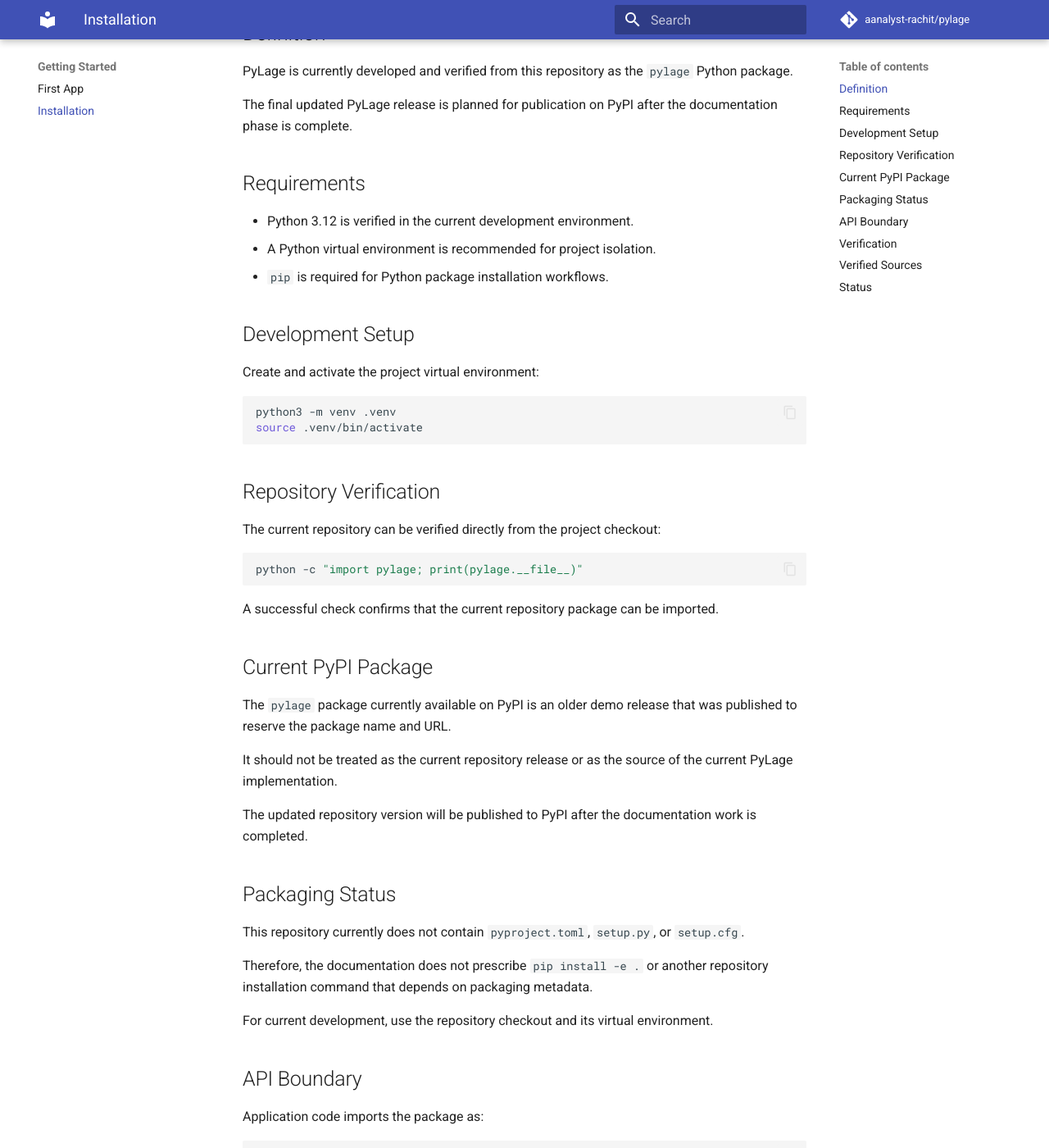
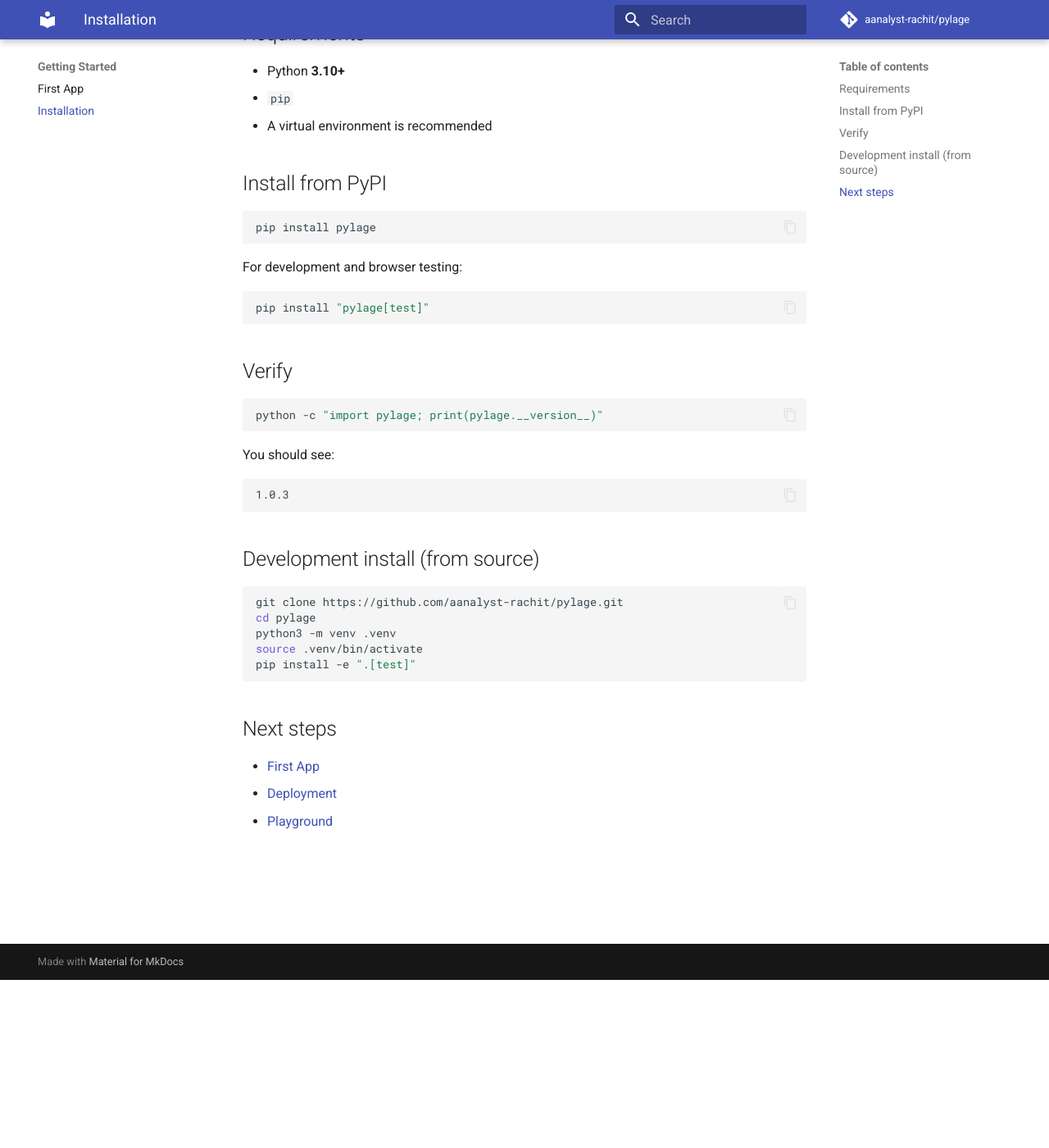
Before and after one commit to aanalyst-rachit/pylage, an MkDocs documentation site: the page built from docs/helper/installation.md, in a window 1280 px wide and 1400 px high, scrolled down 205 px. Shown: the whole window at 82% size. Built offline with MkDocs 1.6.1 and Material for MkDocs 9.7.7, drawn with Linux system fonts in a browser that asks for light colours; comment, search, counter and statistics services are not loaded; some of the changed text lies outside the part shown.

Commit message:
docs: polish public site for 1.0.3 release

````diff
--- a/docs/helper/installation.md
+++ b/docs/helper/installation.md
@@ -1,72 +1,47 @@
 # Installation
-
-## Definition
-
-PyLage is currently developed and verified from this repository as the `pylage` Python package.
-
-The final updated PyLage release is planned for publication on PyPI after the documentation phase is complete.
 
 ## Requirements
 
-- Python 3.12 is verified in the current development environment.
-- A Python virtual environment is recommended for project isolation.
-- `pip` is required for Python package installation workflows.
+- Python **3.10+**
+- `pip`
+- A virtual environment is recommended
 
-## Development Setup
-
-Create and activate the project virtual environment:
+## Install from PyPI
 
 ```bash
+pip install pylage
+```
+
+For development and browser testing:
+
+```bash
+pip install "pylage[test]"
+```
+
+## Verify
+
+```bash
+python -c "import pylage; print(pylage.__version__)"
+```
+
+You should see:
+
+```text
+1.0.3
+```
+
+## Development install (from source)
+
+```bash
+git clone https://github.com/aanalyst-rachit/pylage.git
+cd pylage
 python3 -m venv .venv
 source .venv/bin/activate
+pip install -e ".[test]"
 ```
 
-## Repository Verification
+## Next steps
 
-The current repository can be verified directly from the project checkout:
-
-```bash
-python -c "import pylage; print(pylage.__file__)"
-```
-
-A successful check confirms that the current repository package can be imported.
-
-## Current PyPI Package
-
-The `pylage` package currently available on PyPI is an older demo release that was published to reserve the package name and URL.
-
-It should not be treated as the current repository release or as the source of the current PyLage implementation.
-
-The updated repository version will be published to PyPI after the documentation work is completed.
-
-## Packaging Status
-
-This repository currently does not contain `pyproject.toml`, `setup.py`, or `setup.cfg`.
-
-Therefore, the documentation does not prescribe `pip install -e .` or another repository installation command that depends on packaging metadata.
-
-For current development, use the repository checkout and its virtual environment.
-
-## API Boundary
-
-Application code imports the package as:
-
-```python
-import pylage as pl
-```
-
-## Verification
-
-The current development checkout was verified with Python 3.12.3 and a successful `import pylage`.
-
-The separately installed PyPI `pylage` package was verified as an older demo release and is intentionally distinguished from the current repository version.
-
-## Verified Sources
-
-- `README.MD` — existing project quick-start and installation references.
-- `pylage/__init__.py` — current package root.
-- Current repository package import verification.
-
-## Status
-
-Installation documentation reflects the current repository workflow and clearly distinguishes the legacy/demo PyPI package from the upcoming updated PyLage release.
+- [First App](../first_app.md)
+- [Deployment](../deployment.md)
+- [Playground](https://aanalyst-rachit.github.io/pylage/playground/)
--- a/mkdocs.yml
+++ b/mkdocs.yml
@@ -72,10 +72,9 @@ nav:
       - API Conventions: helper/api_conventions.md
       - Design Contract: helper/design_contract.md
       - Migration: helper/migration.md
-  - V2:
-      - Roadmap: https://github.com/aanalyst-rachit/pylage/blob/main/tracker.md
   - Releases:
-      - V1.0.2 Tracker: releases/tracker_v1.0.2.md
+      - Changelog: https://github.com/aanalyst-rachit/pylage/blob/main/CHANGELOG.md
+      - v1.0.3: https://github.com/aanalyst-rachit/pylage/releases/tag/v1.0.3
   - Playground: https://aanalyst-rachit.github.io/pylage/playground/
 
 markdown_extensions:
````
Also changed, not shown: docs/index.md (+33 -10 lines).
